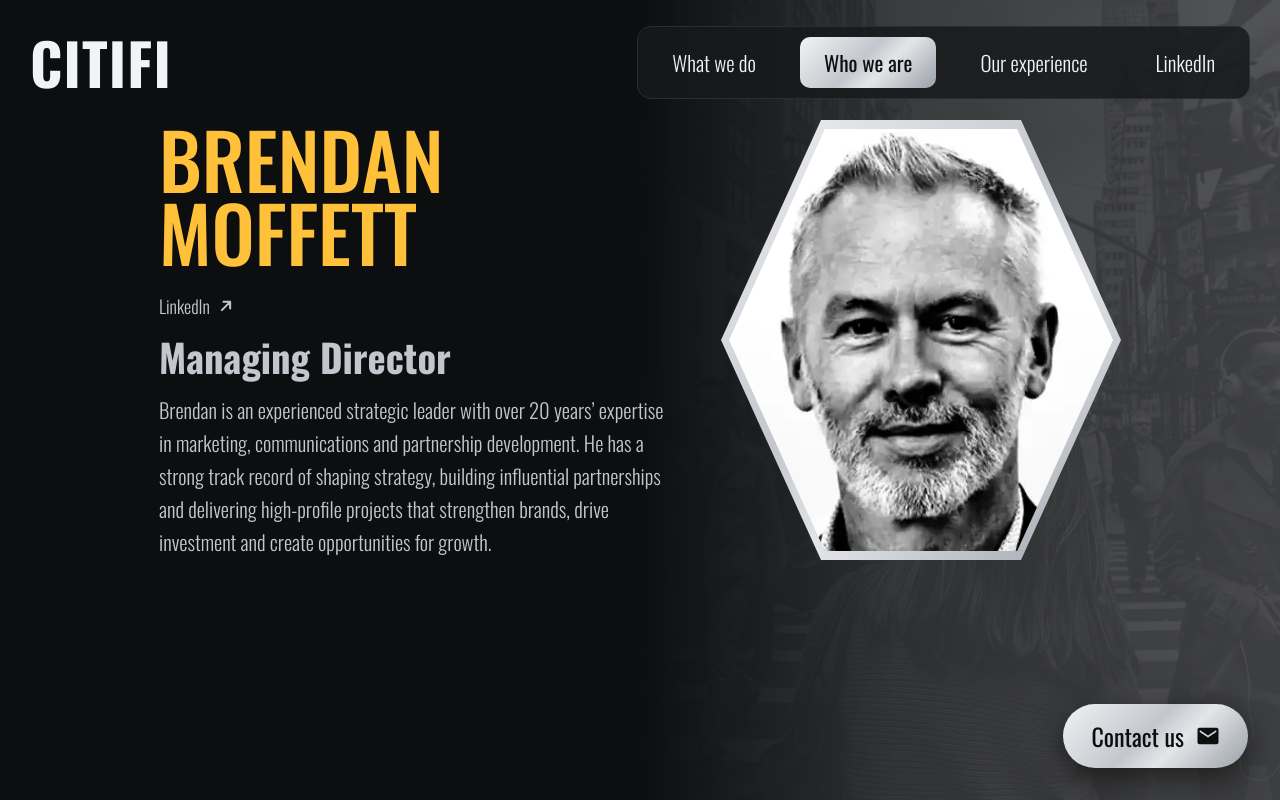
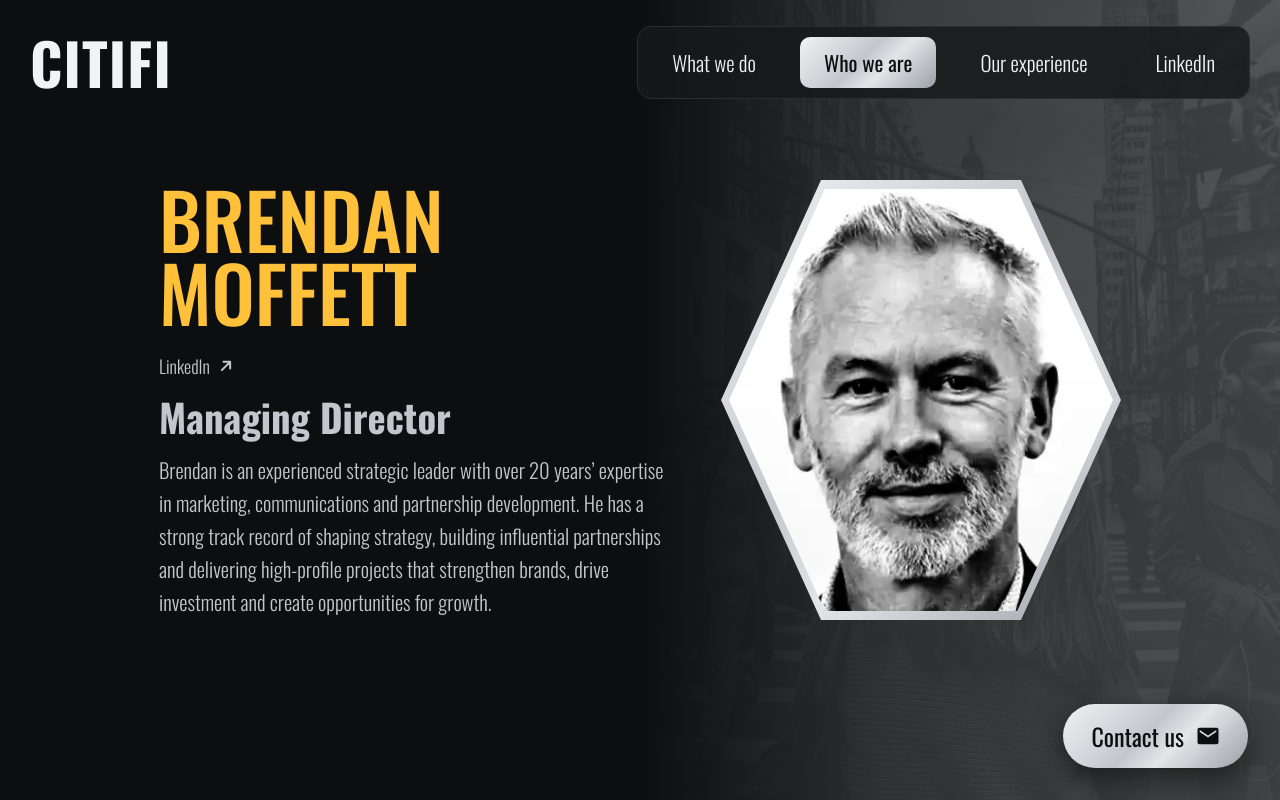
Before and after one commit to thecodingrunner/citifi-vite, a React (Vite) app: page /who in a window 1280 px wide. Built offline with nearby package versions, Linux system fonts and the light colour scheme; no server answers.

Commit message:
fix: other miscellaneous style updates

```diff
--- a/src/components/navbar/navbar/navbar.css
+++ b/src/components/navbar/navbar/navbar.css
@@ -90,7 +90,7 @@
 
 .hamburger-menu {
   display: none;
-  width: 100vw;
+  width: 100%;
   height: 100vh;
   list-style: none;
   background-color: var(--charcoal);
--- a/src/pages/experience/experience.css
+++ b/src/pages/experience/experience.css
@@ -191,6 +191,7 @@
   .experience-body {
     justify-content: flex-start;
     padding-top: 100px;
+    padding-bottom: 120px;
   }
 
   .exp-strip {
--- a/src/pages/what/what.css
+++ b/src/pages/what/what.css
@@ -319,6 +319,7 @@ body.no-scroll {
   .what-main {
     justify-content: flex-start;
     padding-top: 120px;
+    padding-bottom: 120px;
   }
 
   .honeycomb {
--- a/src/pages/who/who.css
+++ b/src/pages/who/who.css
@@ -5,7 +5,7 @@
   display: flex;
   flex-direction: column;
   overflow-x: clip;
-  padding: 120px 24px 140px;
+  padding: 140px 24px 140px;
 
   @media (min-width: 1100px) {
     max-height: 100dvh;
@@ -43,7 +43,7 @@
   align-items: center;
   gap: 50px;
   max-width: min(1280px, 92vw);
-  margin: 0 auto;
+  margin: auto auto;
   /* padding: 0 48px 0; */
 }
 
```
